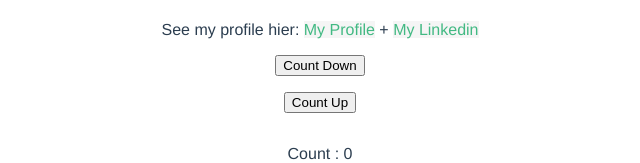
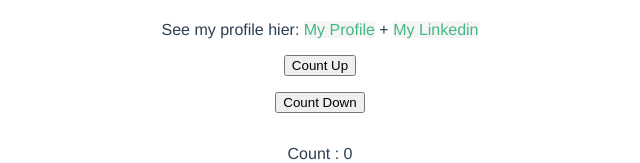
Before and after one commit to bekircbc/myfirstpage-vuejs, a Vue app: page / in a window 1280 px wide. Shown: the part 443-606 px from the top of the page, without its empty margins (320-960 px from the left). Built offline with nearby package versions, Linux system fonts and the light colour scheme.

Commit message:
changed pos of down und up..

```diff
--- a/src/components/HelloWorld.vue
+++ b/src/components/HelloWorld.vue
@@ -18,8 +18,8 @@ const count = ref(0);
     <a href="" target="_blank">My Linkedin</a>
   </p>
   <div class="countUpDown">
+    <button type="button" @click="count++">Count Up</button>
     <button type="button" @click="count--">Count Down</button>
-    <button type="button" @click="count++">Count Up</button>
     <p>Count : {{ count }}</p>
   </div>
 </template>
```
